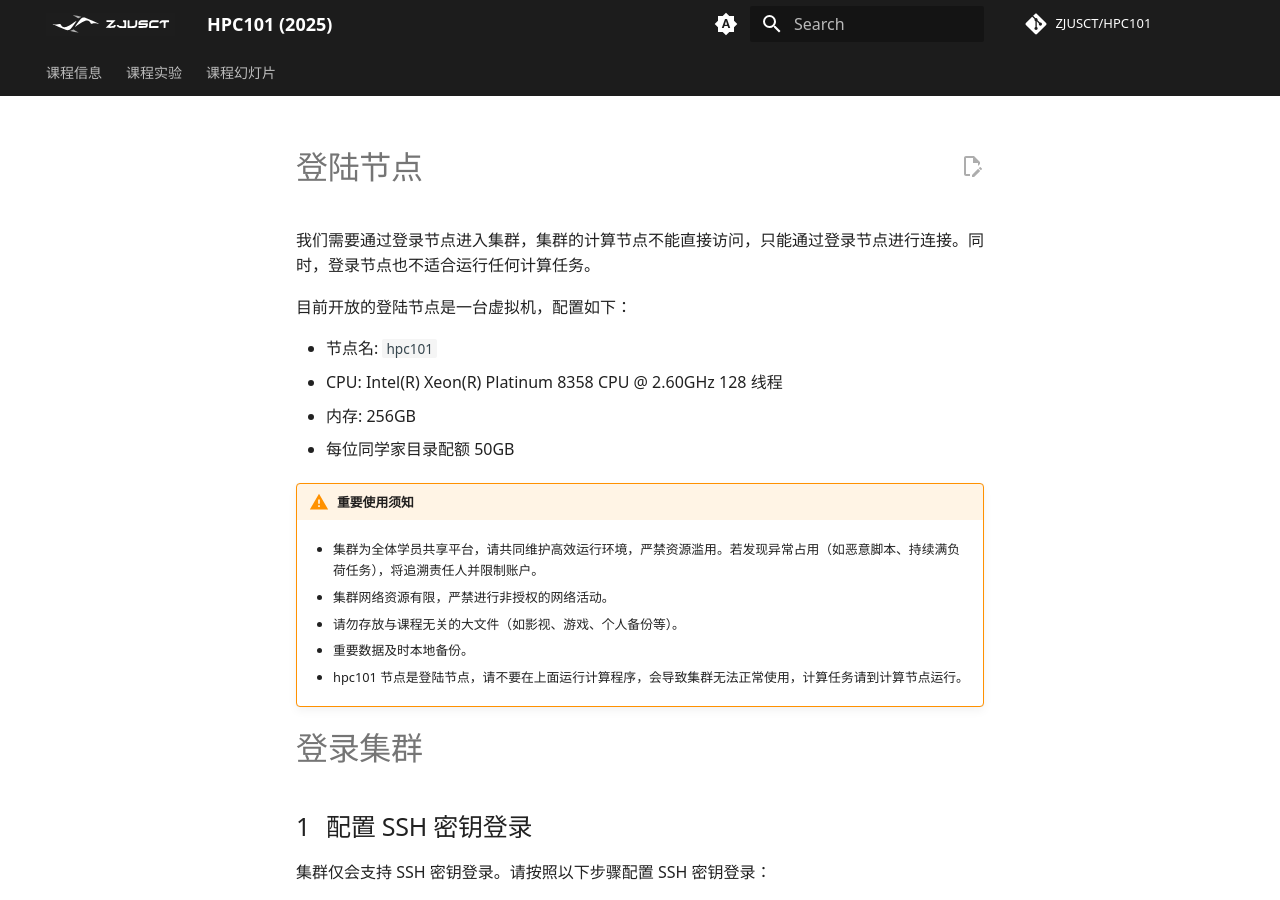
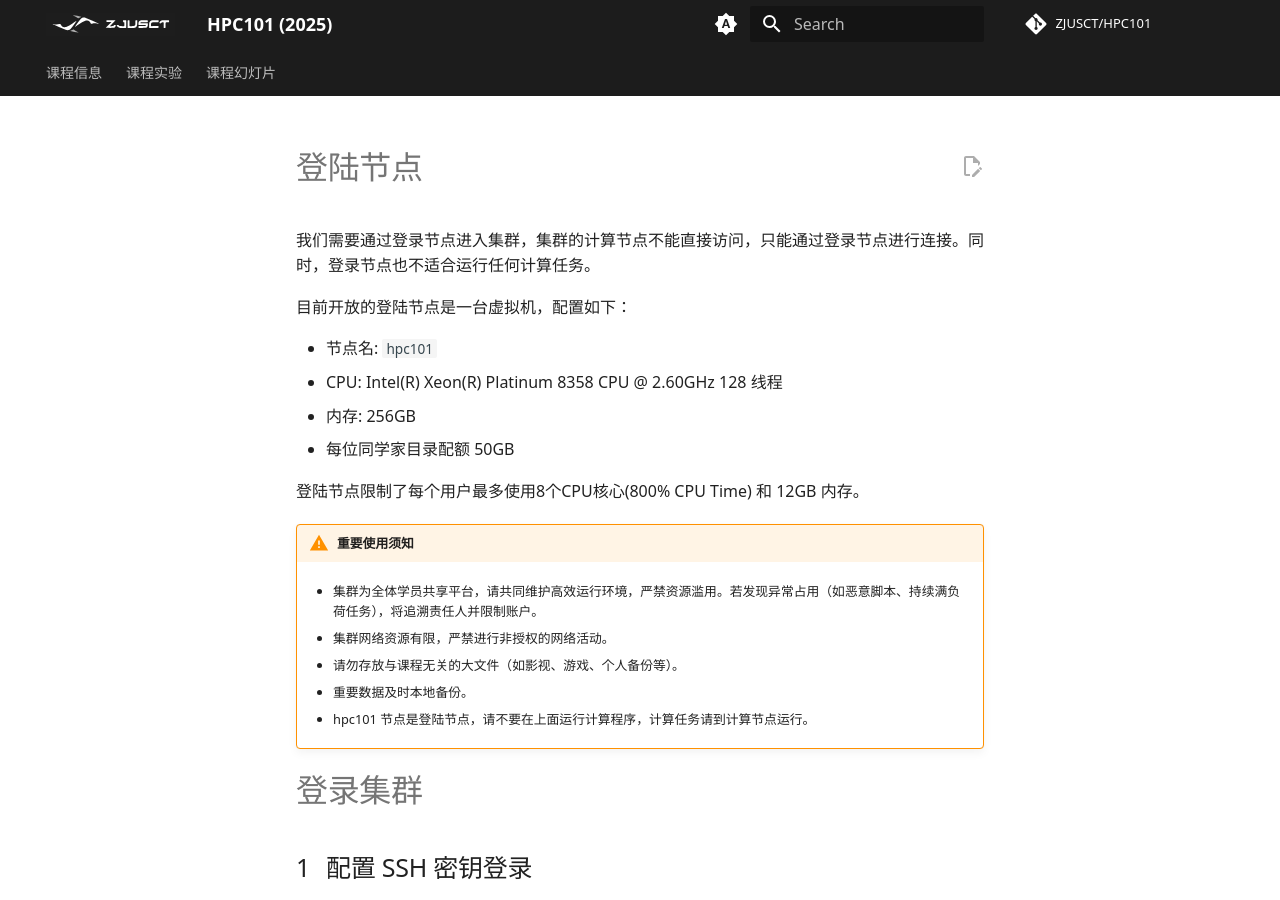
Before and after one commit to wys917/HPC101, an MkDocs documentation site: the page built from docs/guide/index.md, in a window 1280 px wide and 900 px high. Built offline with MkDocs 1.6.1 and Material for MkDocs 9.7.7, drawn with Linux system fonts in a browser that asks for light colours; some web fonts are replaced; comment, search, counter and statistics services are not loaded.

Commit message:
docs: update  some statements

```diff
--- a/docs/guide/index.md
+++ b/docs/guide/index.md
@@ -9,6 +9,8 @@
 - 内存: 256GB
 - 每位同学家目录配额 50GB
 
+登陆节点限制了每个用户最多使用8个CPU核心(800% CPU Time) 和 12GB 内存。
+
 !!! warning "重要使用须知"
 
     - 集群为全体学员共享平台，请共同维护高效运行环境，严禁资源滥用。若发现异常占用（如恶意脚本、持续满负荷任务），将追溯责任人并限制账户。
@@ -19,7 +21,7 @@
 
     - 重要数据及时本地备份。
 
-    - hpc101 节点是登陆节点，请不要在上面运行计算程序，会导致集群无法正常使用，计算任务请到计算节点运行。
+    - hpc101 节点是登陆节点，请不要在上面运行计算程序，计算任务请到计算节点运行。
 
 # 登录集群
 
```
Also changed, not shown: docs/guide/job.md (+2 -2 lines).
